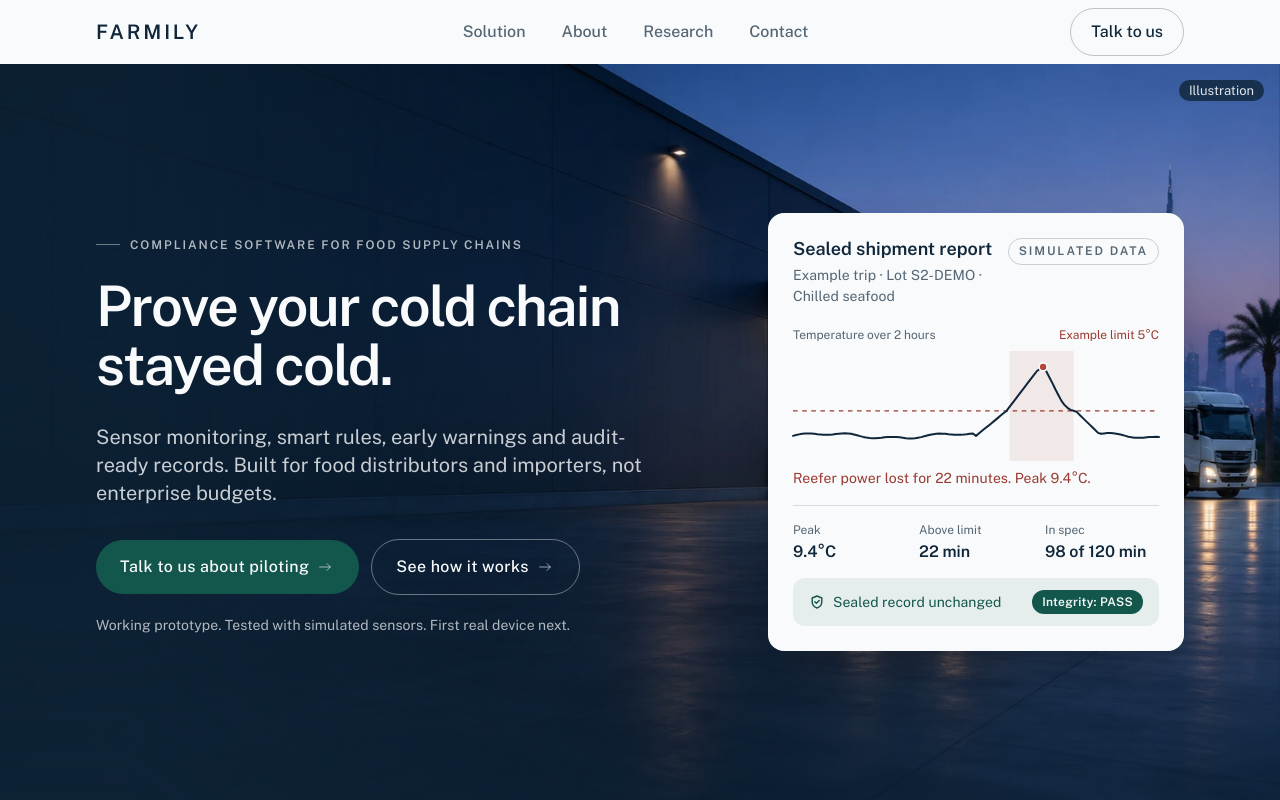
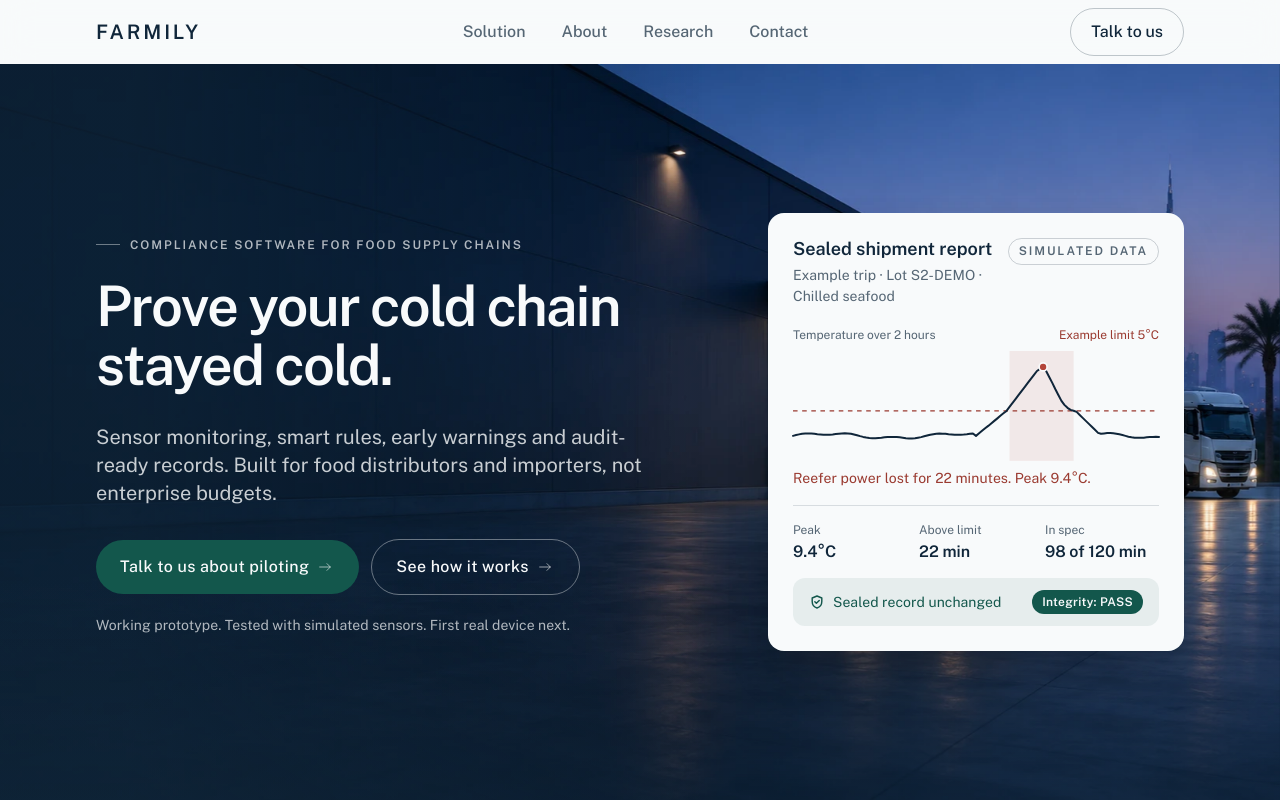
Before and after one commit to benomayebu/farmilytechnologies, a Next.js app: page / in a window 1280 px wide. Shown: the top 800 px of the page. Built offline with nearby package versions, Linux system fonts and the light colour scheme.

Commit message:
Revert "Label each section photo as an Illustration"
This reverts commit f155d80dc19602b27237344fa02cc63ace8c69e8.

```diff
--- a/src/components/ui/SectionBackdrop.tsx
+++ b/src/components/ui/SectionBackdrop.tsx
@@ -9,9 +9,6 @@ import type { CSSProperties } from "react";
  * top of the section that fades into the section colour; the section adds top
  * padding so its text starts below the photo instead of on top of it. Wider
  * screens show the photo across the whole section with `overlay`.
- *
- * The photos are generated, not taken at a real site, so each one carries a
- * small "Illustration" label in its top-right corner.
  *
  * Both layers are aria-hidden, so screen readers go straight to the content.
  * The parent section must be `relative isolate overflow-hidden` and carry a
@@ -79,12 +76,6 @@ export default function SectionBackdrop({
         className={`section-backdrop pointer-events-none absolute inset-0 -z-10 ${bandClasses.shade} ${overlay}`}
         style={band ? ({ "--band": band.height, "--fade": band.fade } as CSSProperties) : undefined}
       />
-      <span
-        aria-hidden="true"
-        className="section-backdrop pointer-events-none absolute right-3 top-3 rounded-full bg-ink/80 px-2.5 py-1 text-[0.8125rem] leading-none text-paper/90 sm:right-4 sm:top-4"
-      >
-        Illustration
-      </span>
     </>
   );
 }
```
